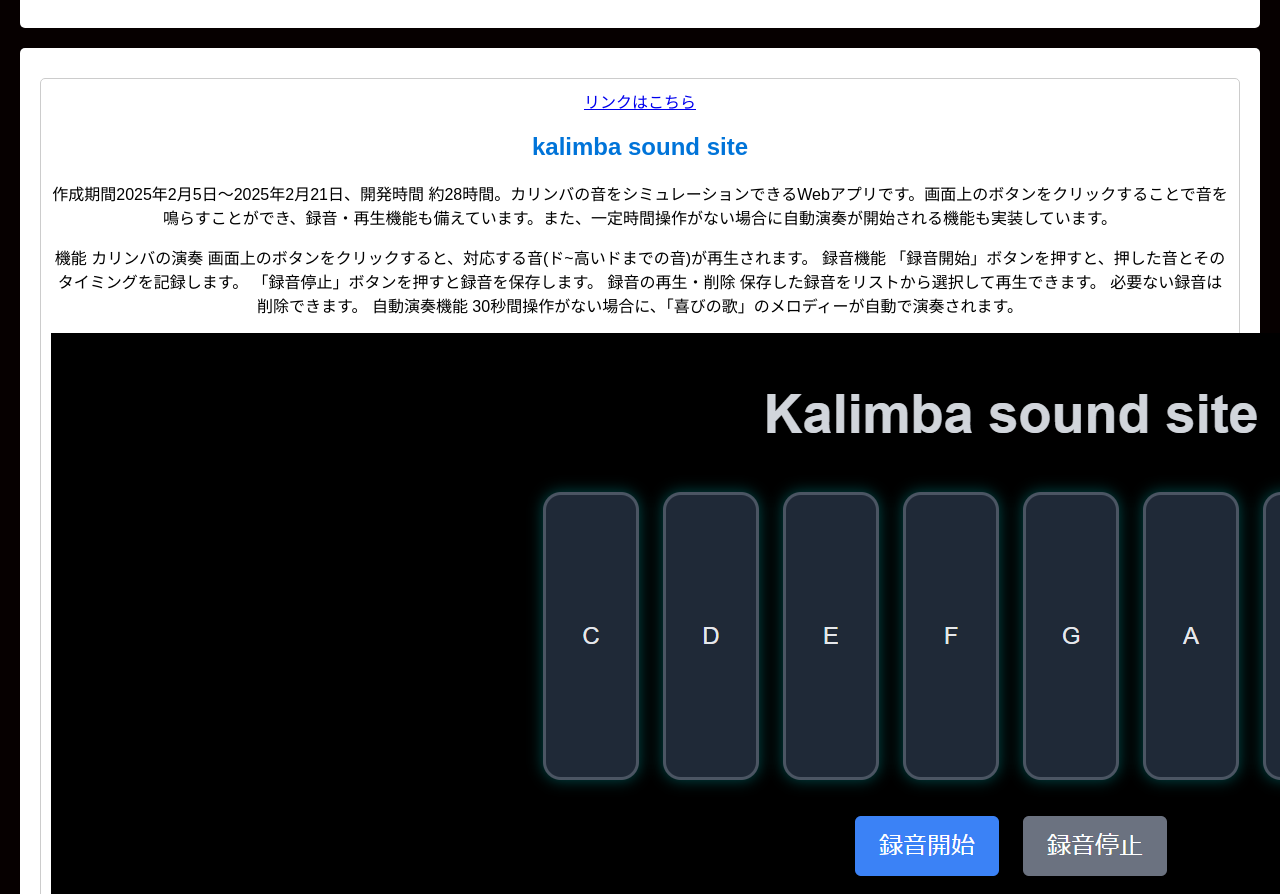
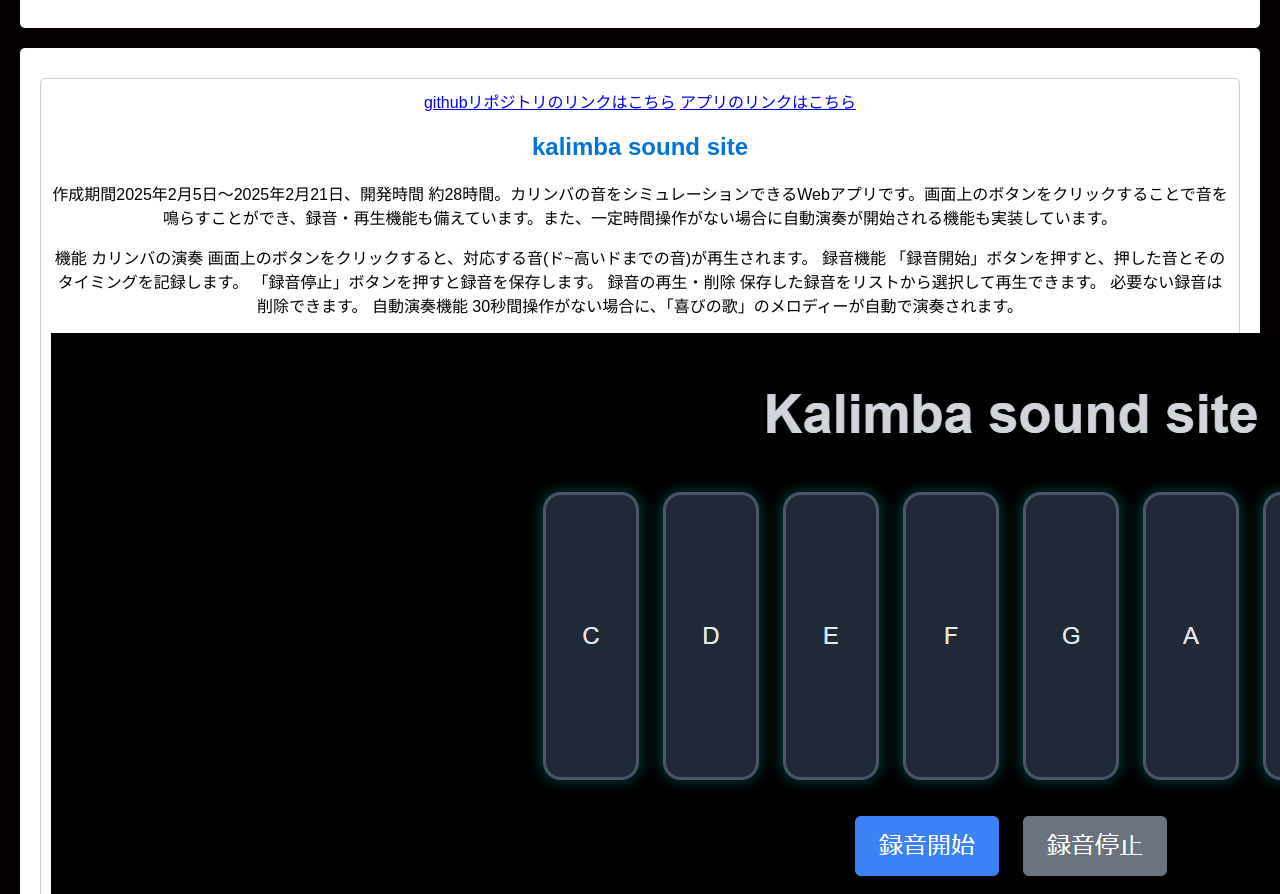
Before and after one commit to ZyuraGaLud/02-potrfolio, a plain HTML site: page index.html in a window 1280 px wide. Shown: the part 8430-9324 px from the top of the page. Drawn offline with Linux system fonts and the light colour scheme.

Commit message:
Update index.html

```diff
--- a/index.html
+++ b/index.html
@@ -154,7 +154,8 @@
     </section>
     <section>
         <article>
-            <a href="https://github.com/ZyuraGaLud/keisann" target="_blank">リンクはこちら</a>
+            <a href="https://github.com/ZyuraGaLud/kalimba-play-app" target="_blank">githubリポジトリのリンクはこちら</a>
+            <a href="https://kalimba-play-app-q7e7.vercel.app/" target="_blank">アプリのリンクはこちら</a>
             <h2>kalimba sound site</h2>
                 <p>作成期間2025年2月5日～2025年2月21日、開発時間 約28時間。カリンバの音をシミュレーションできるWebアプリです。画面上のボタンをクリックすることで音を鳴らすことができ、録音・再生機能も備えています。また、一定時間操作がない場合に自動演奏が開始される機能も実装しています。</p>
                 <P>機能
```
